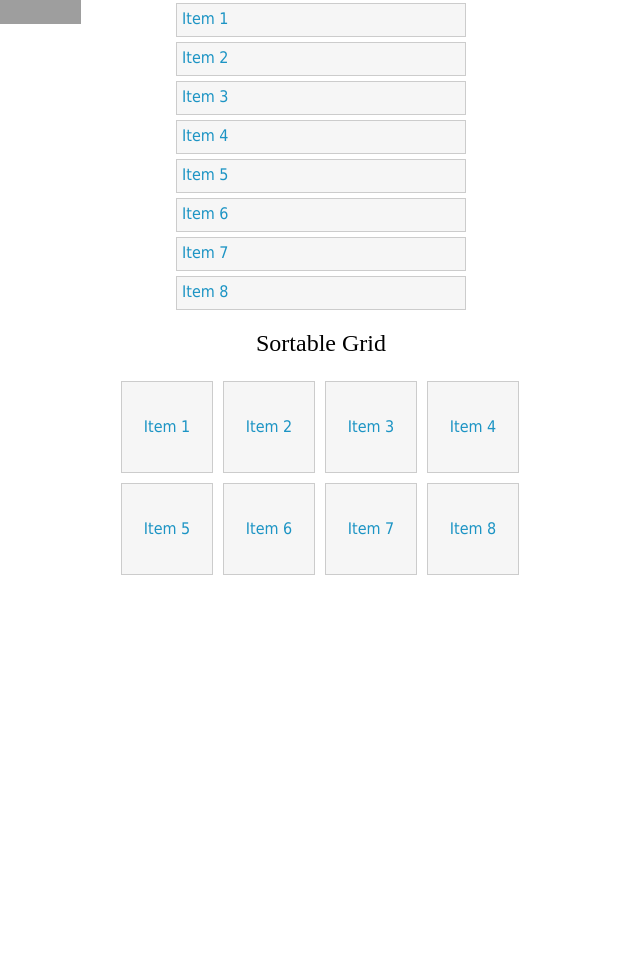
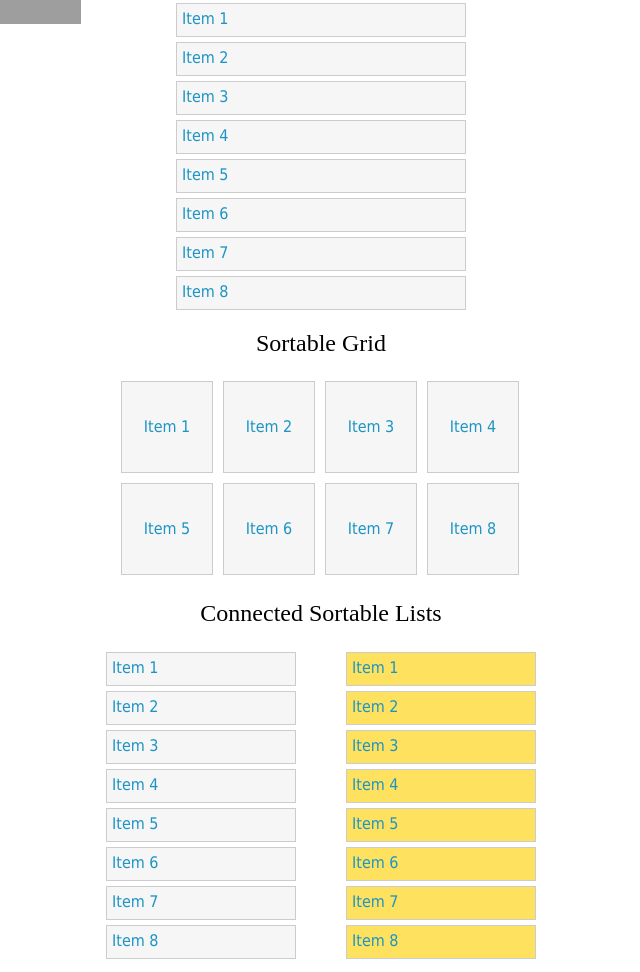
Before and after one commit to farhadi/html5sortable, a plain HTML site: page index.html in a window 1280 px wide. Shown: the part 276-1248 px from the top of the page, without its empty margins (319-959 px from the left). Before the commit the page ends 864 px from the top, so only its background shows below. Drawn offline with nearby package versions, Linux system fonts and the light colour scheme; grey boxes are pictures that could not be loaded; a web font is replaced by a local one.

Commit message:
Adding ability to connect lists together.

```diff
--- a/index.html
+++ b/index.html
@@ -3,6 +3,9 @@
 	<meta charset="utf-8">
 	<title>HTML5 Sortable jQuery Plugin</title>
 	<style>
+		header, section {
+			display: block;
+		}
 		body {
 			font-family: 'Droid Serif';
 		}
@@ -15,7 +18,7 @@
 			width: 460px;
 			font-size: 0.9em;
 		}
-		.sortable {
+		.connected, .sortable {
 			margin: auto;
 			padding: 0;
 		}
@@ -26,7 +29,7 @@
 			width: 410px;
 			overflow: hidden;
 		}
-		.sortable li {
+		.connected li, .sortable li {
 			list-style: none;
 			border: 1px solid #CCC;
 			background: #F6F6F6;
@@ -43,6 +46,21 @@
 			height: 80px;
 			text-align: center;
 		}
+		li.highlight {
+			background: #FEE25F;
+		}
+		#connected {
+			width: 440px;
+			overflow: hidden;
+			margin: auto;
+		}
+		.connected {
+			float: left;
+			width: 200px;
+		}
+		.connected.no2 {
+			float: right;
+		}
 		li.sortable-placeholder {
 			border: 1px dashed #CCC;
 			background: none;
@@ -55,7 +73,7 @@
 	<header>
 		<h1>HTML5 Sortable jQuery Plugin</h1>
 	</header>
-	<article>
+	<section>
 		<h2>Features</h2>
 		<ul id="features">
 			<li>Less than 1KB (minified).
@@ -63,9 +81,9 @@
 			<li>Supports both list and grid style layouts.</li>
 			<li>Similar API and behaviour to jquery-ui sortable plugin.</li>
 			<li>Works in IE 6+, Firefox 3.5+, Chrome 3+, Safari 3+ and, Opera 12+.</li>
-		<ul>
-	</article>
-	<article>
+		</ul>
+	</section>
+	<section>
 		<h2>Sortable List</h2>
 		<ul class="sortable list">
 			<li>Item 1</li>
@@ -77,8 +95,8 @@
 			<li>Item 7</li>
 			<li>Item 8</li>
 		</ul>
-	</article>
-	<article>
+	</section>
+	<section>
 		<h2>Sortable Grid</h2>
 		<ul class="sortable grid">
 			<li>Item 1</li>
@@ -90,13 +108,39 @@
 			<li>Item 7</li>
 			<li>Item 8</li>
 		</ul>
-	</article>
+	</section>
+	<section id="connected">
+		<h2>Connected Sortable Lists</h2>
+		<ul class="connected list">
+			<li>Item 1</li>
+			<li>Item 2</li>
+			<li>Item 3</li>
+			<li>Item 4</li>
+			<li>Item 5</li>
+			<li>Item 6</li>
+			<li>Item 7</li>
+			<li>Item 8</li>
+		</ul>
+		<ul class="connected list no2">
+			<li class="highlight">Item 1</li>
+			<li class="highlight">Item 2</li>
+			<li class="highlight">Item 3</li>
+			<li class="highlight">Item 4</li>
+			<li class="highlight">Item 5</li>
+			<li class="highlight">Item 6</li>
+			<li class="highlight">Item 7</li>
+			<li class="highlight">Item 8</li>
+		</ul>
+	</section>
 	<a href="http://github.com/farhadi/html5sortable"><img style="position: absolute; top: 0; left: 0; border: 0;" src="https://a248.e.akamai.net/assets.github.com/img/edc6dae7a1079163caf7f17c60495bbb6d027c93/687474703a2f2f73332e616d617a6f6e6177732e636f6d2f6769746875622f726962626f6e732f666f726b6d655f6c6566745f677265656e5f3030373230302e706e67" alt="Fork me on GitHub"></a>
 	<script src="//ajax.googleapis.com/ajax/libs/jquery/1.7.1/jquery.min.js"></script>
 	<script src="jquery.sortable.js"></script>
 	<script>
 		$(function() {
 			$('.sortable').sortable();
+			$('.connected').sortable({
+				connectWith: '.connected'
+			});
 		});
 	</script>
 </body>
--- a/jquery.sortable.js
+++ b/jquery.sortable.js
@@ -5,11 +5,16 @@
  * Copyright 2012, Ali Farhadi
  * Released under the MIT license.
  */
-jQuery.fn.sortable = function() {
+(function($) {
+var dragging, placeholders = $();
+$.fn.sortable = function(options) {
 	return this.each(function() {
-		var $ = jQuery, index, dragging, items = $(this).children();
+		var index, items = $(this).children(), connectWith = false;
 		var placeholder = $('<' + items[0].tagName + '>').addClass('sortable-placeholder');
-
+		placeholders = placeholders.add(placeholder);
+		if (options && options.connectWith) {
+			$(connectWith = options.connectWith).add(this).data('connectWith', connectWith);
+		}
 		items.attr('draggable', 'true').bind('dragstart', function(e) {
 			var dt = e.originalEvent.dataTransfer;
 			dt.effectAllowed = 'move';
@@ -18,7 +23,7 @@ jQuery.fn.sortable = function() {
 			index = dragging.index();
 		}).bind('dragend', function() {
 			dragging.removeClass('sortable-dragging').fadeIn();
-			placeholder.detach();
+			placeholders.detach();
 			if (index != dragging.index()) {
 				items.parent().trigger('sortupdate');
 			}
@@ -27,19 +32,25 @@ jQuery.fn.sortable = function() {
 			this.dragDrop && this.dragDrop();
 			return false;
 		}).end().add([this, placeholder]).bind('dragover dragenter', function(e) {
-			if (!dragging) return true;
+			if (!items.is(dragging) && connectWith !== $(dragging).parent().data('connectWith')) {
+				return true;
+			}
 			e.preventDefault();
 			e.originalEvent.dataTransfer.dropEffect = 'move';
 			if (items.is(this)) {
 				dragging.hide();
 				$(this)[placeholder.index() < $(this).index() ? 'after' : 'before'](placeholder);
 			}
+			placeholders.not(placeholder).detach();
 			return false;
 		}).bind('drop', function(e) {
-			if (!dragging) return true;
+			if (!items.is(dragging) && connectWith !== $(dragging).parent().data('connectWith')) {
+				return true;
+			}
 			e.stopPropagation();
 			placeholder.after(dragging);
 			return false;
 		});
 	});
 };
+})(jQuery);
```
Also changed, not shown: README.md.
